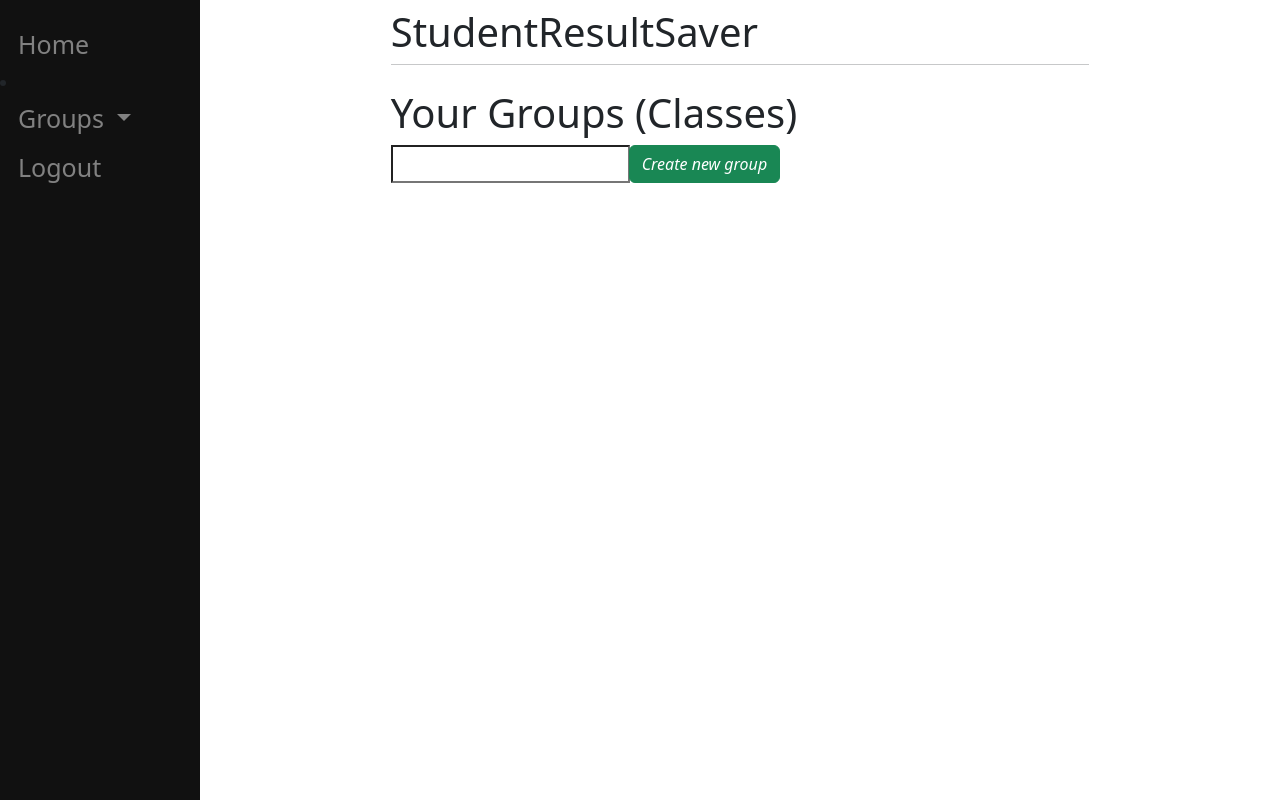
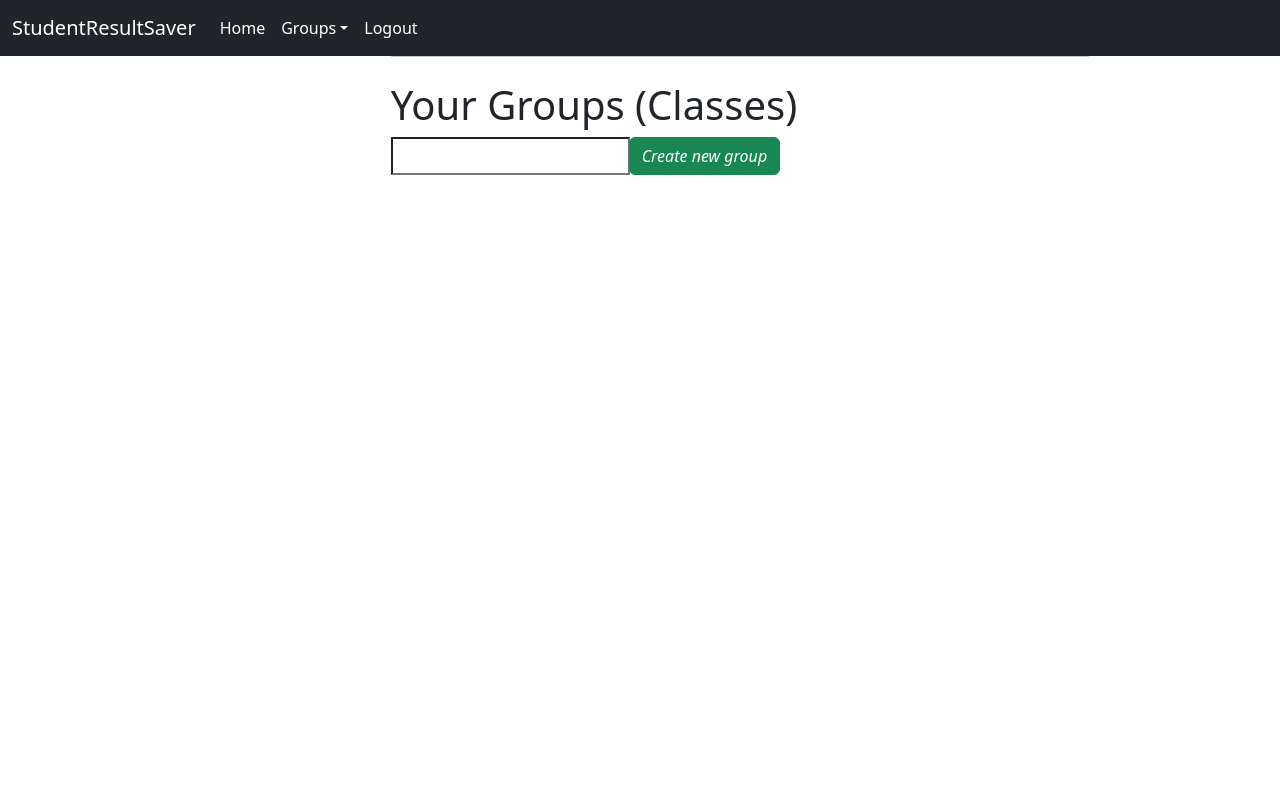
Before and after one commit to JontePonte/StudentResultSaverWeb, a Django app: page /groups/ in a window 1280 px wide. Run offline with Django 4.2, Linux system fonts and the light colour scheme; the visitor is signed in with stand-in values (Sample User, id 1); data that the repository does not hold is empty.

Commit message:
Changed sidebar to top navbar, looks much nicer with drop down

```diff
--- a/website/main/templates/main/base.html
+++ b/website/main/templates/main/base.html
@@ -3,30 +3,6 @@
 <html>
     <head>
         <style type="text/css">
-            .sidenav {
-                height: 100%;
-                width: 200px;
-                position: fixed;
-                z-index: 1;
-                top: 0;
-                left: 0;
-                background-color: #111;
-                overflow-x: hidden;
-                padding-top: 20px;
-            }
-
-            .sidenav a {
-                padding: 6px 8px 6px 18px;
-                text-decoration: none;
-                font-size: 25px;
-                color: #818181;
-                display: block;
-            }
-
-            .sidenav a:hover {
-                color: #f1f1f1;
-            }
-
             .main {
                 margin-left: 200px;
                 padding: 0px 10px;
@@ -56,33 +32,40 @@
 
     <body>
 
-        <div class="sidenav">
+        <nav class="navbar navbar-expand-lg navbar-dark bg-dark">
+            <div class="container-fluid">
+              <a class="navbar-brand" href="/home">StudentResultSaver</a>
+
+              <button class="navbar-toggler" type="button" data-bs-toggle="collapse" data-bs-target="#navbarSupportedContent" aria-controls="navbarSupportedContent" aria-expanded="false" aria-label="Toggle navigation">
+                <span class="navbar-toggler-icon"></span>
+              </button>
+              <div class="collapse navbar-collapse" id="navbarSupportedContent">
+                <ul class="navbar-nav me-auto mb-2 mb-lg-0">
                     {% if request.user.is_authenticated %}
-            <a href="/home">Home</a>
+                    <li class="nav-item"><a class="nav-link active" aria-current="page" href="/home/">Home</a></li>
                     <li class="nav-item dropdown">
-              <a class="nav-link dropdown-toggle" href="/groups/" role="button" data-bs-toggle="dropdown" aria-expanded="false">
-                Groups
-              </a>
+                        <a class="nav-link dropdown-toggle nav-link active" href="/groups/" role="button" data-bs-toggle="dropdown" aria-expanded="false">Groups</a>
                         <ul class="dropdown-menu">
-                <li><a class="dropdown-item" href="/groups/">All Groups</a></li>
+                            <li><a class="dropdown-item" href="/groups/">View all Groups</a></li>
                             <li><hr class="dropdown-divider"></li>
                             {% for group in request.user.group.all %}
                                 <li><a class="dropdown-item" href="/group/{{group.id}}">{{group.name}}</a></li>
                             {% endfor %}
                         </ul>
                     </li>
-            <a href="/logout">Logout</a>
+                    <li class="nav-item"><a class="nav-link active" aria-current="page" href="/logout">Logout</a></li>
                     {% else %}
-                <a href="/login">Login</a>
-                <a href="/register">Sign Up</a>
+                        <li class="nav-item"><a class="nav-link active" aria-current="page" href="/login">Login</a></li>
+                        <li class="nav-item"><a class="nav-link active" aria-current="page" href="/register">Sign Up</a></li>
                     {% endif %}
+                </ul>
               </div>
-
+            </div>
+          </nav>
 
         <div class="main", id="content", name="content">
             <div class="row justify-content-center">
                 <div class="col-8">
-                    <h1 class="mt-2">StudentResultSaver</h1>
                     <hr class="mt-0 mb-4">
 
                         {% block content %}
```
Lines whose indentation alone changed are shown as unchanged.
